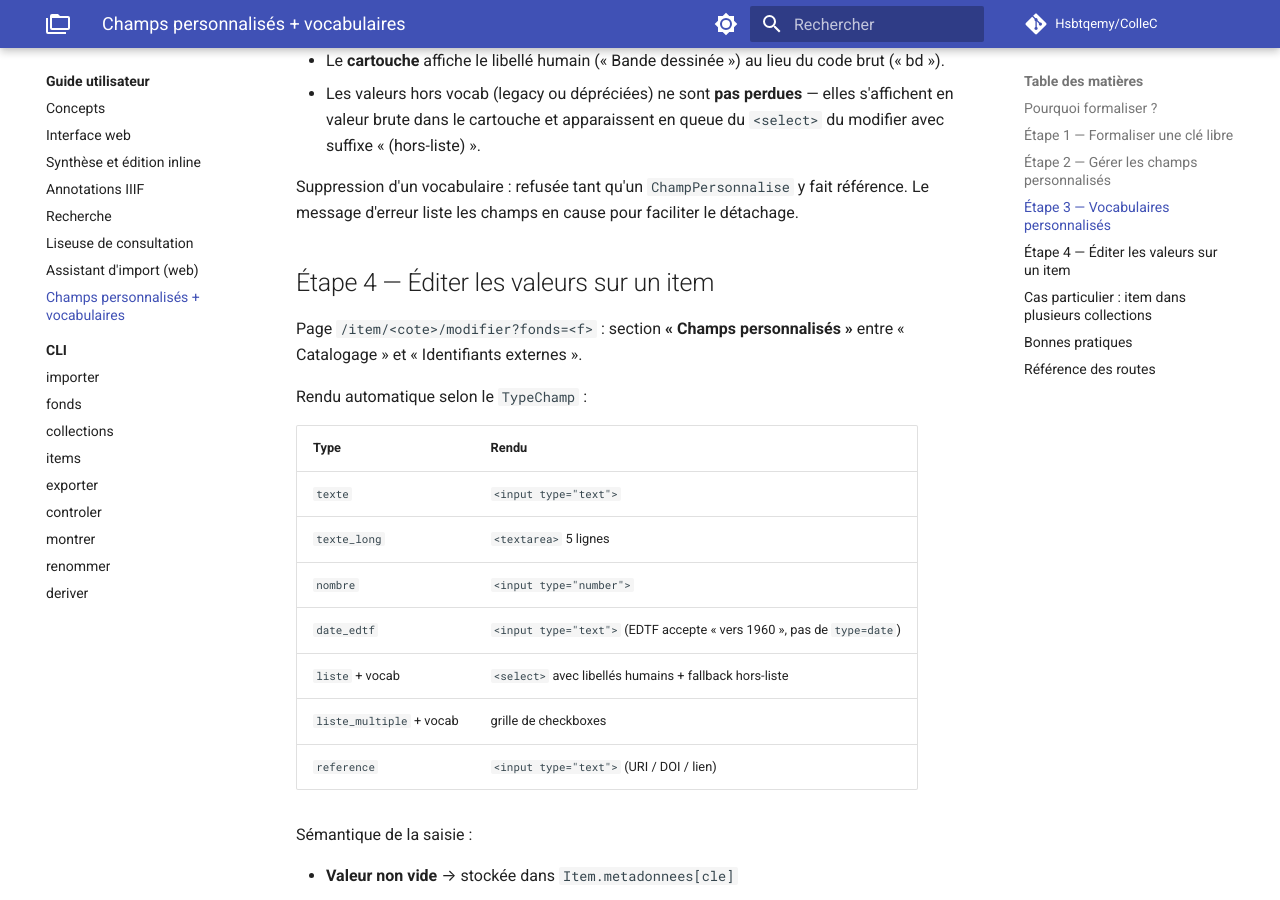
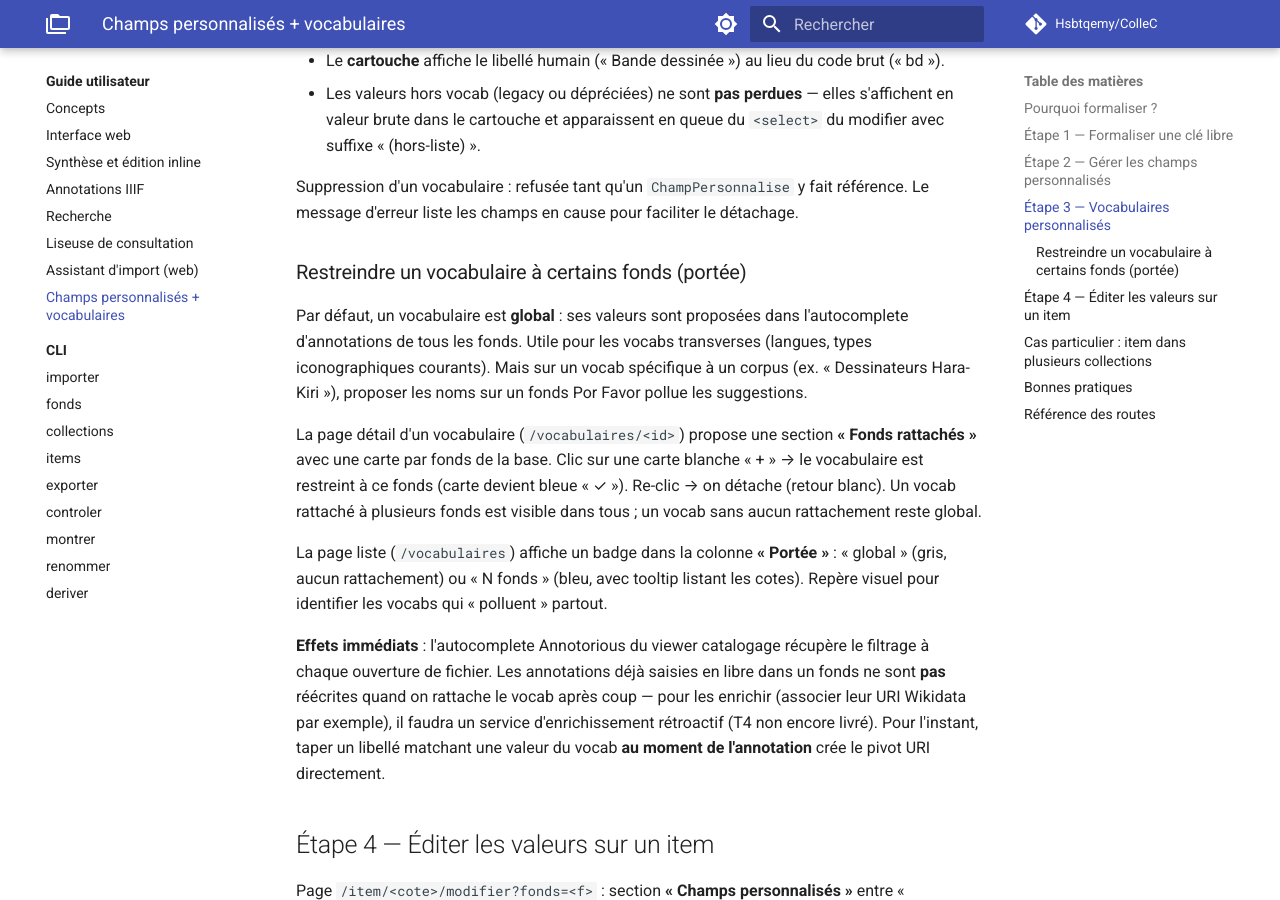
Before and after one commit to Hsbtqemy/ColleC, an MkDocs documentation site: the page built from docs/guide/champs-vocabulaires.md, in a window 1280 px wide and 900 px high, scrolled down 2556 px. Built offline with MkDocs 1.6.1 and Material for MkDocs 9.7.7, drawn with Linux system fonts in a browser that asks for light colours; comment, search, counter and statistics services are not loaded.

Commit message:
refactor(vocabulaires): test idempotence route + doc utilisateur T3
Passe de revue sur T3 (commit 5edd2b2) :

**Test idempotence cote route** : POST attacher sur un vocab deja
rattache renvoyait 303 sans erreur (le service est idempotent),
mais le contrat n'etait pas garde-foute au niveau HTTP. Test
ajoute : verifie que la route ne plante pas + base unchanged.

**Doc utilisateur** : `docs/guide/champs-vocabulaires.md` mentionne
maintenant la section « Fonds rattaches » sur la page detail +
la colonne « Portee » sur la liste, avec leur effet sur
l'autocomplete d'annotations et la mention que T4 (enrichissement
retroactif) n'est pas encore livre. Sans cette mention, T3 etait
invisible aux utilisateurs futurs qui ne sont pas dans la
conversation actuelle. mkdocs build --strict valide.

**Note sur divergence avec spec** : la doc scoping
(vocabulaire-scoping-future.md) prevoyait « HTMX, partial swap of
the section ». T3 a livre POST + 303 (full reload) pour
simplicite — fonctionnellement equivalent pour une page settings
utilisee rarement (rattacher un vocab : qq clics sur la duree de
vie du fonds). Acceptable comme divergence, pas de fix.

20/20 dans test_vocabulaire_scoping.py (etait 19).

Co-Authored-By: Claude Opus 4.7 (1M context) <noreply@anthropic.com>

```diff
--- a/docs/guide/champs-vocabulaires.md
+++ b/docs/guide/champs-vocabulaires.md
@@ -129,6 +129,36 @@ Suppression d'un vocabulaire : refusée tant qu'un
 `ChampPersonnalise` y fait référence. Le message d'erreur liste
 les champs en cause pour faciliter le détachage.
 
+### Restreindre un vocabulaire à certains fonds (portée)
+
+Par défaut, un vocabulaire est **global** : ses valeurs sont
+proposées dans l'autocomplete d'annotations de tous les fonds.
+Utile pour les vocabs transverses (langues, types iconographiques
+courants). Mais sur un vocab spécifique à un corpus (ex.
+« Dessinateurs Hara-Kiri »), proposer les noms sur un fonds
+Por Favor pollue les suggestions.
+
+La page détail d'un vocabulaire (`/vocabulaires/<id>`) propose
+une section **« Fonds rattachés »** avec une carte par fonds de
+la base. Clic sur une carte blanche « + » → le vocabulaire est
+restreint à ce fonds (carte devient bleue « ✓ »). Re-clic → on
+détache (retour blanc). Un vocab rattaché à plusieurs fonds est
+visible dans tous ; un vocab sans aucun rattachement reste global.
+
+La page liste (`/vocabulaires`) affiche un badge dans la colonne
+**« Portée »** : « global » (gris, aucun rattachement) ou
+« N fonds » (bleu, avec tooltip listant les cotes). Repère
+visuel pour identifier les vocabs qui « polluent » partout.
+
+**Effets immédiats** : l'autocomplete Annotorious du viewer
+catalogage récupère le filtrage à chaque ouverture de fichier.
+Les annotations déjà saisies en libre dans un fonds ne sont **pas**
+réécrites quand on rattache le vocab après coup — pour les
+enrichir (associer leur URI Wikidata par exemple), il faudra un
+service d'enrichissement rétroactif (T4 non encore livré). Pour
+l'instant, taper un libellé matchant une valeur du vocab **au
+moment de l'annotation** crée le pivot URI directement.
+
 ## Étape 4 — Éditer les valeurs sur un item
 
 Page `/item/<cote>/modifier?fonds=<f>` : section **« Champs
```
Also changed, not shown: 1 other file.
